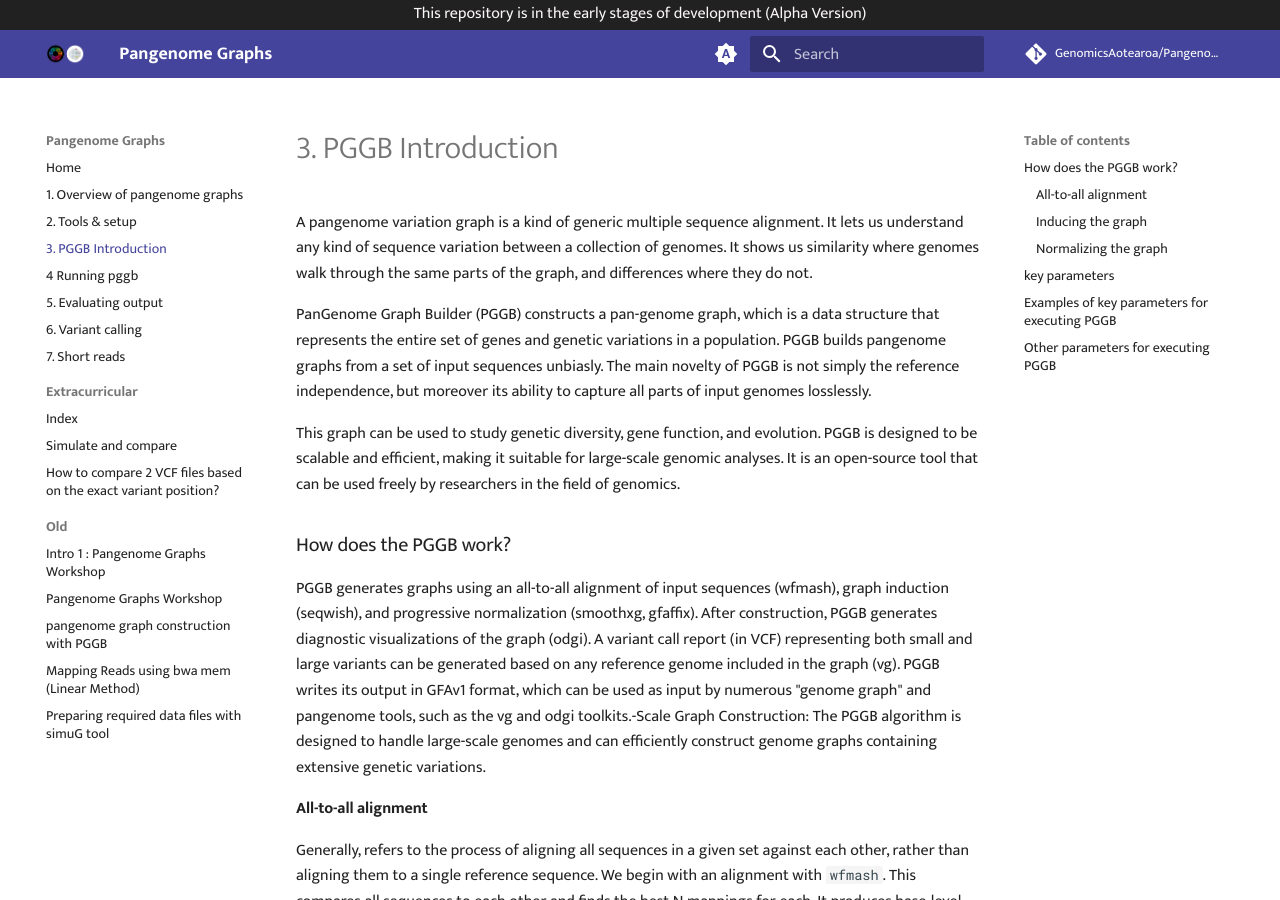
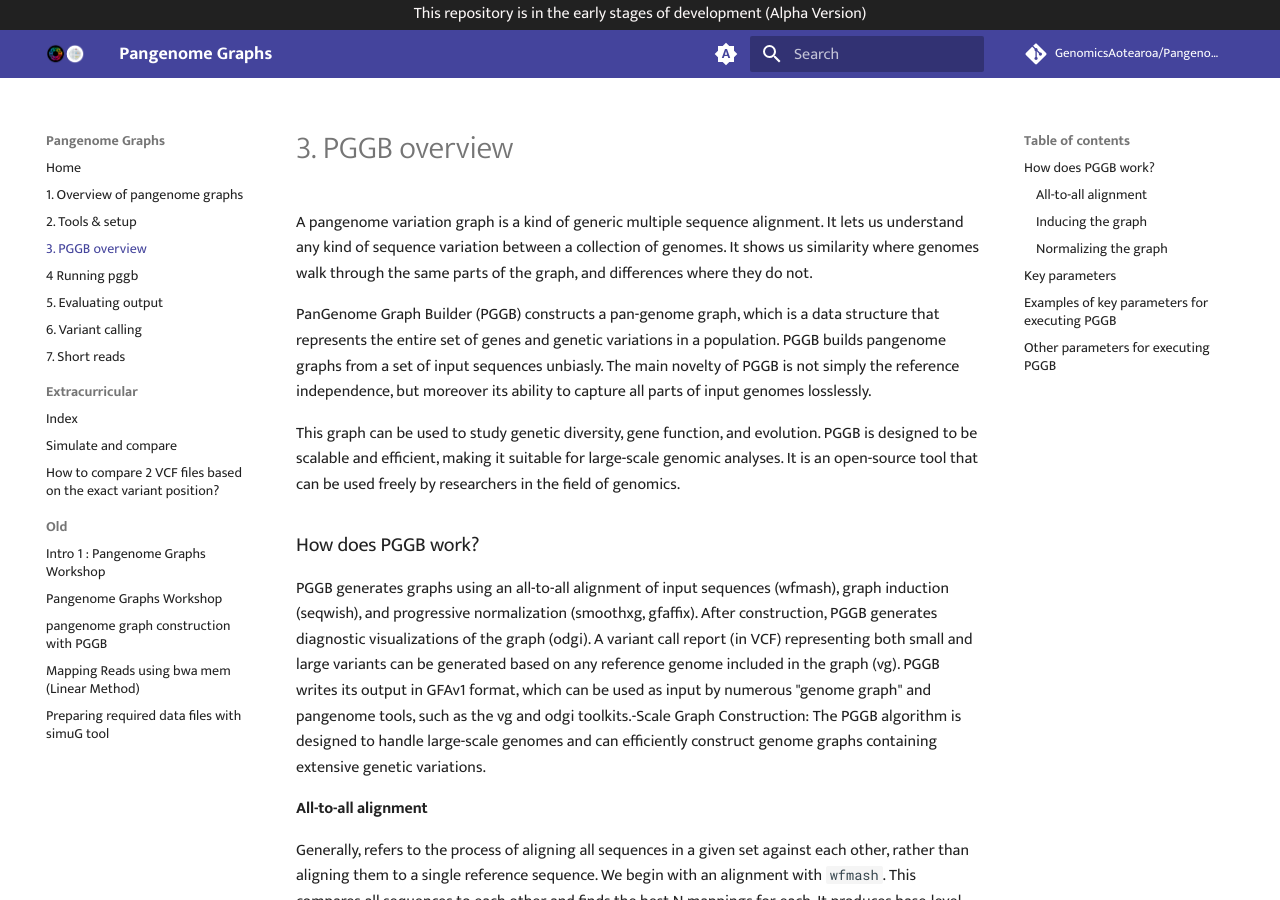
Before and after one commit to GenomicsAotearoa/Pangenome-Graphs-Workshop, an MkDocs documentation site: the page built from docs/3_Introduction_to_pggb.md, in a window 1280 px wide and 900 px high. Built offline with MkDocs 1.6.1 and Material for MkDocs 9.7.7, drawn with Linux system fonts in a browser that asks for light colours; comment, search, counter and statistics services are not loaded; some of the changed text lies outside the part shown.

Commit message:
Text formatting

```diff
--- a/docs/3_Introduction_to_pggb.md
+++ b/docs/3_Introduction_to_pggb.md
@@ -1,4 +1,4 @@
-# 3. PGGB Introduction
+# 3. PGGB overview
 
 A pangenome variation graph is a kind of generic multiple sequence alignment. It lets us understand any kind of sequence variation between a collection of genomes. It shows us similarity where genomes walk through the same parts of the graph, and differences where they do not.
 
@@ -8,7 +8,7 @@ PGGB builds pangenome graphs from a set of input sequences unbiasly. The main no
 This graph can be used to study genetic diversity, gene function, and evolution. PGGB is designed to be scalable and efficient, making it suitable for large-scale genomic analyses. It is an open-source tool that can be used freely by researchers in the field of genomics.
 </p>
 
-### How does the PGGB  work?
+### How does PGGB work?
 
 PGGB generates graphs using an all-to-all alignment of input sequences (wfmash), graph induction (seqwish), and progressive normalization (smoothxg, gfaffix). After construction, PGGB generates diagnostic visualizations of the graph (odgi). A variant call report (in VCF) representing both small and large variants can be generated based on any reference genome included in the graph (vg). PGGB writes its output in GFAv1 format, which can be used as input by numerous "genome graph" and pangenome tools, such as the vg and odgi toolkits.-Scale Graph Construction: The PGGB algorithm is designed to handle large-scale genomes and can efficiently construct genome graphs containing extensive genetic variations.
 
@@ -33,7 +33,7 @@ The normalization process in PGGB involves several steps, which may vary dependi
 
 To normalize the graph and harmonize the allele representation we use `smoothxg` to apply a local MSA <!-- define: Multiple sequence alignment? --> across all parts of the graph.
 
-### key parameters
+### Key parameters
 
 https://github.com/pangenome/pggb
 The overall structure of PGGB's output graph is defined by three parameters: genome number (-n), segment length (-s), and pairwise identity (-p).
```
